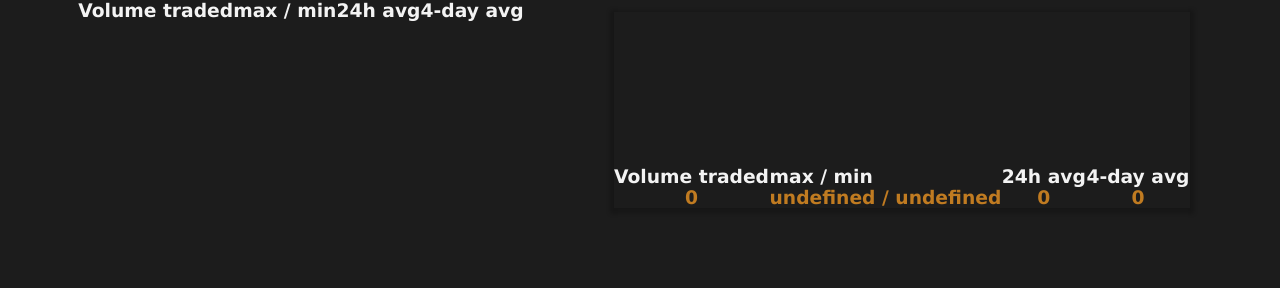
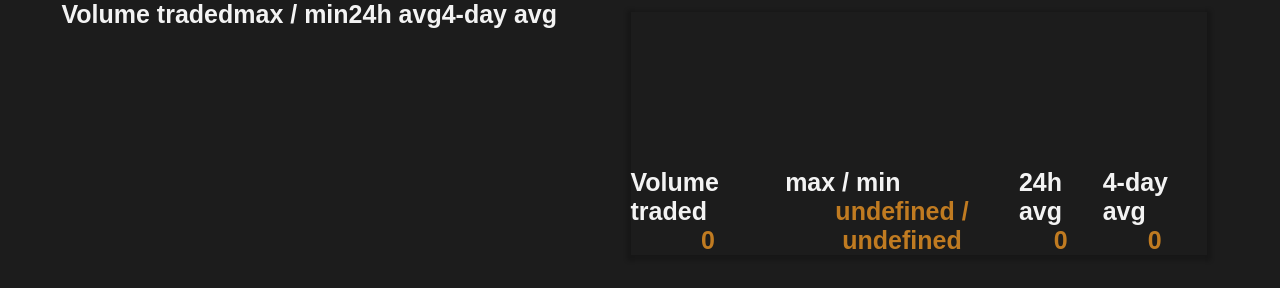
Before and after one commit to Joonsey/coin-api-wrapper, a plain HTML site: page web-app/index.html in a window 1280 px wide. Drawn offline with nearby package versions, Linux system fonts and the light colour scheme; no server answers.

Commit message:
style changes

```diff
--- a/web-app/style.css
+++ b/web-app/style.css
@@ -7,7 +7,8 @@
 * {
     margin:0;
     padding: 0;
-    font-family: Verdana, Geneva, Tahoma, sans-serif;
+    font-family: 'Prompt', sans-serif;
+    font-size: 25px;
 }
 body {
     background-color: var(--secondary-color);
```
